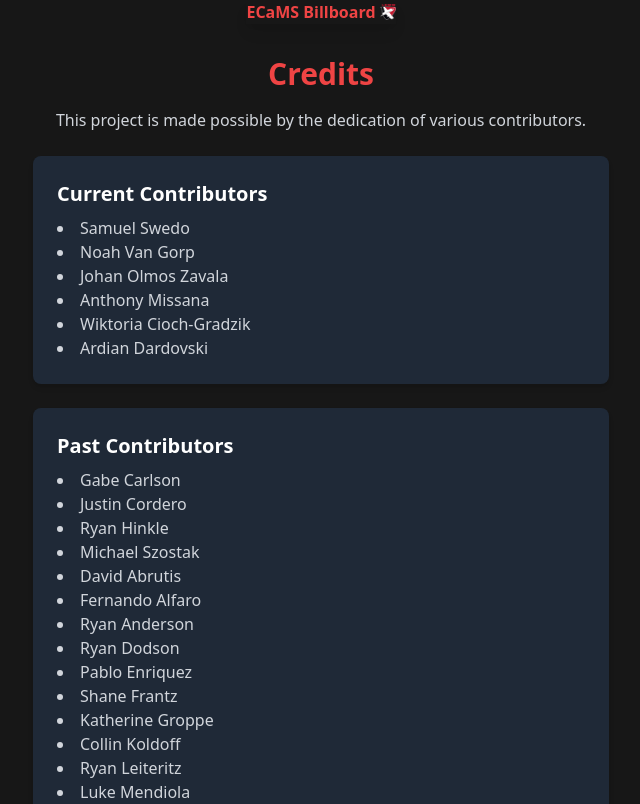
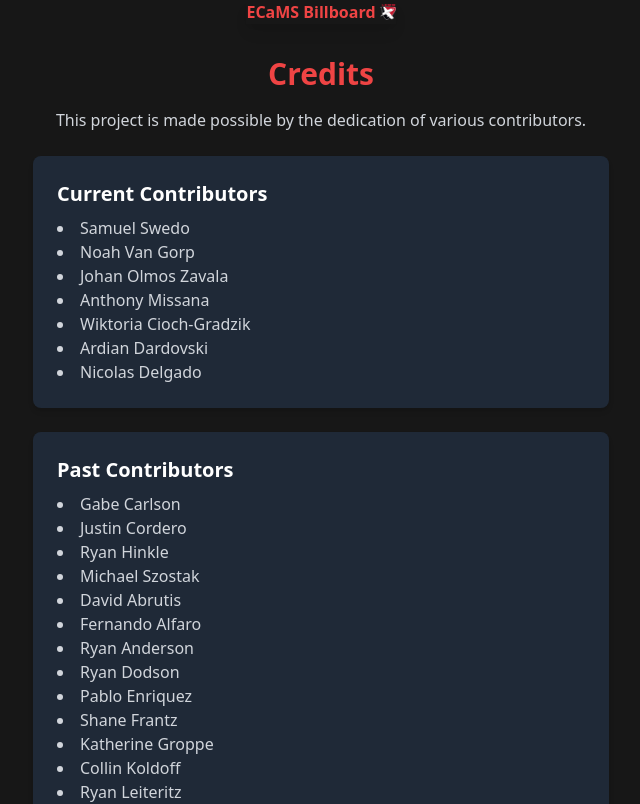
Before and after one commit to ECaMS-Billboard/ecams-billboard, a React (Create React App) app: page /credits in a window 1280 px wide. Shown: the top 804 px of the page, without its empty margins (319-959 px from the left). Built offline with nearby package versions, Linux system fonts and the light colour scheme; the HTML template or start-up script is replaced by a standard one.

Commit message:
Update credits

```diff
--- a/src/pages/Credits.js
+++ b/src/pages/Credits.js
@@ -18,6 +18,7 @@ function Credits() {
             <li>Anthony Missana</li>
             <li>Wiktoria Cioch-Gradzik</li>
             <li>Ardian Dardovski</li>
+            <li>Nicolas Delgado</li>
           </ul>
         </div>
 
```
